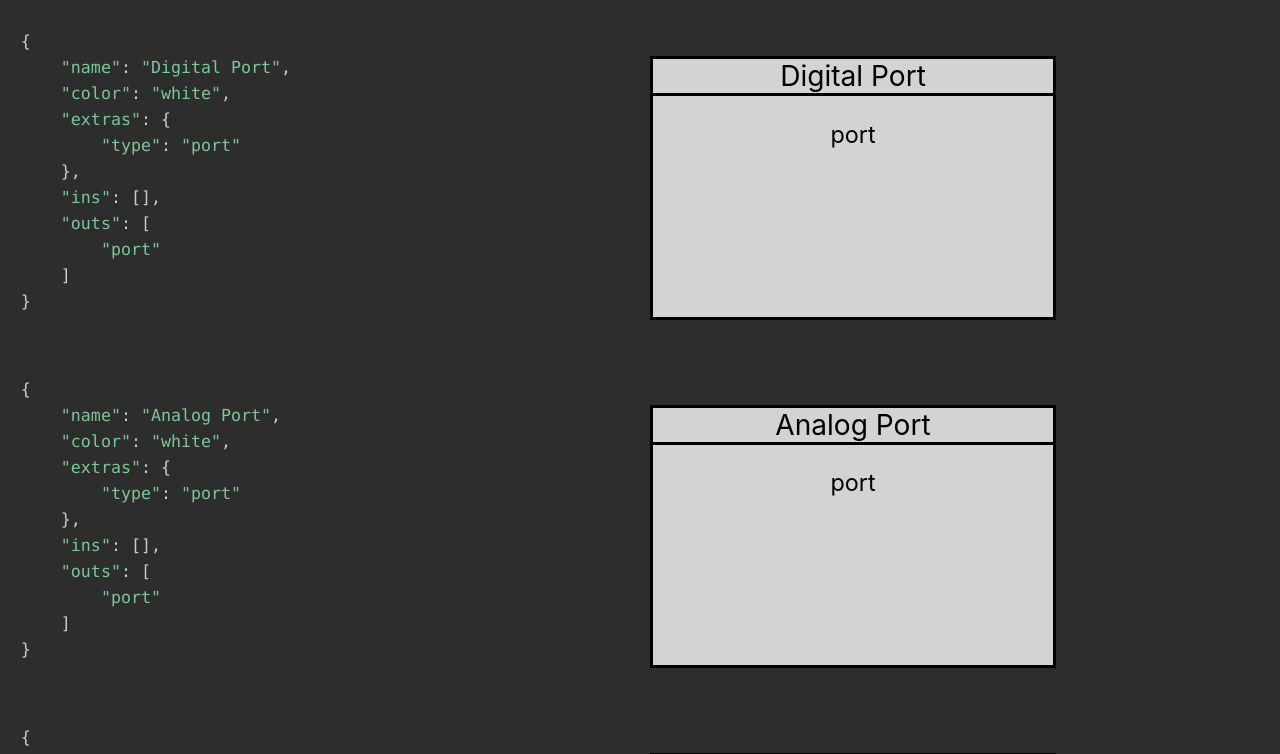
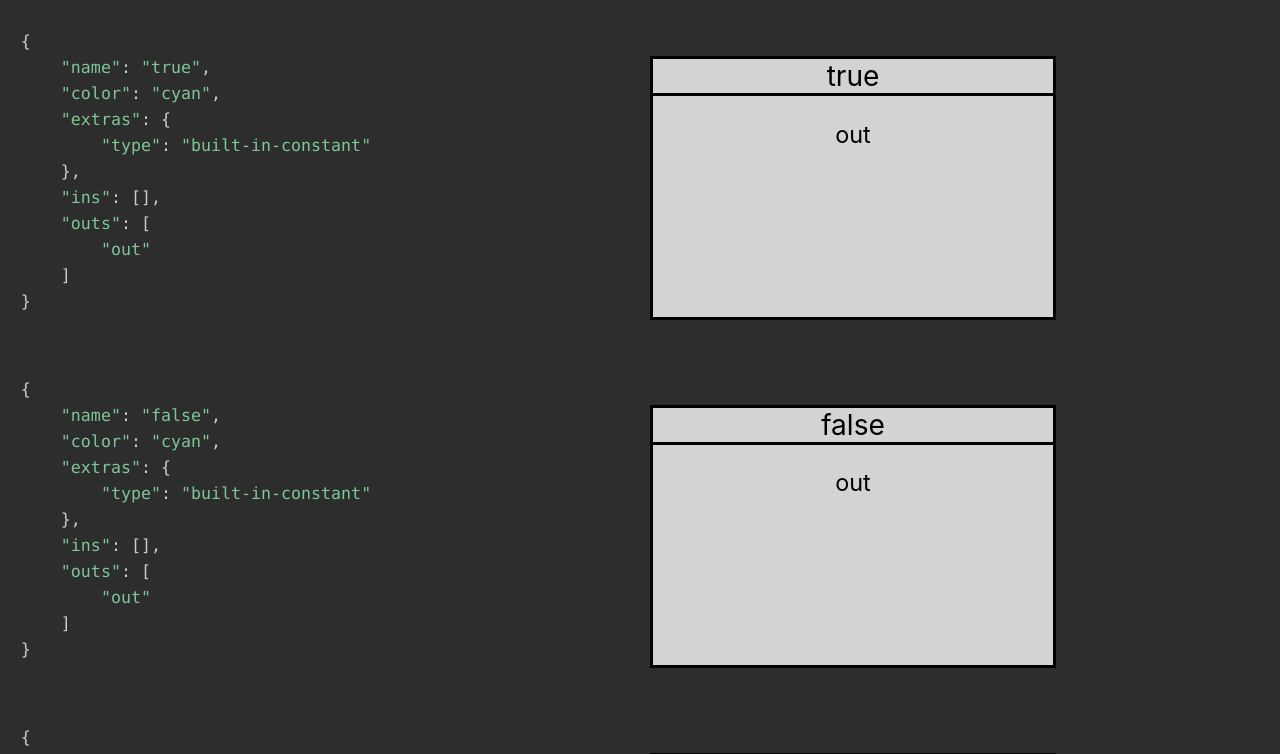
Before and after one commit to rzfzr/MDD4CPD-Legacy, a React (Create React App) app: page /mdd4/palette in a window 1280 px wide. Shown: the part 4920-5674 px from the top of the page. Built offline with nearby package versions, Linux system fonts and the light colour scheme.

Commit message:
Adding constants

```diff
--- a/src/paletteNodes.js
+++ b/src/paletteNodes.js
@@ -155,6 +155,47 @@ export default [{
         outs: [
             'long random(? max)',
             'long random(? min, ? max)',
+        ]
+    },
+    {
+        name: 'true',
+        color: 'cyan',
+        extras: {
+            type: 'built-in-constant'
+        },
+        ins: [],
+        outs: [
+            'out',
+        ]
+    }, {
+        name: 'false',
+        color: 'cyan',
+        extras: {
+            type: 'built-in-constant'
+        },
+        ins: [],
+        outs: [
+            'out',
+        ]
+    }, {
+        name: 'HIGH',
+        color: 'cyan',
+        extras: {
+            type: 'built-in-constant'
+        },
+        ins: [],
+        outs: [
+            'out',
+        ]
+    }, {
+        name: 'LOW',
+        color: 'cyan',
+        extras: {
+            type: 'built-in-constant'
+        },
+        ins: [],
+        outs: [
+            'out',
         ]
     },
     {
```
